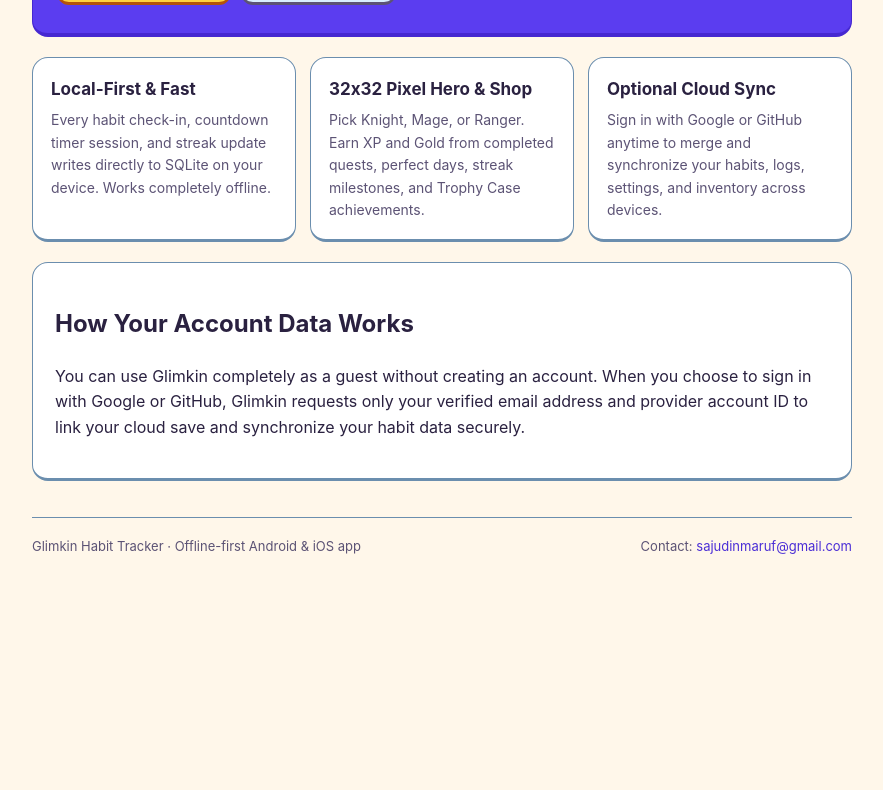
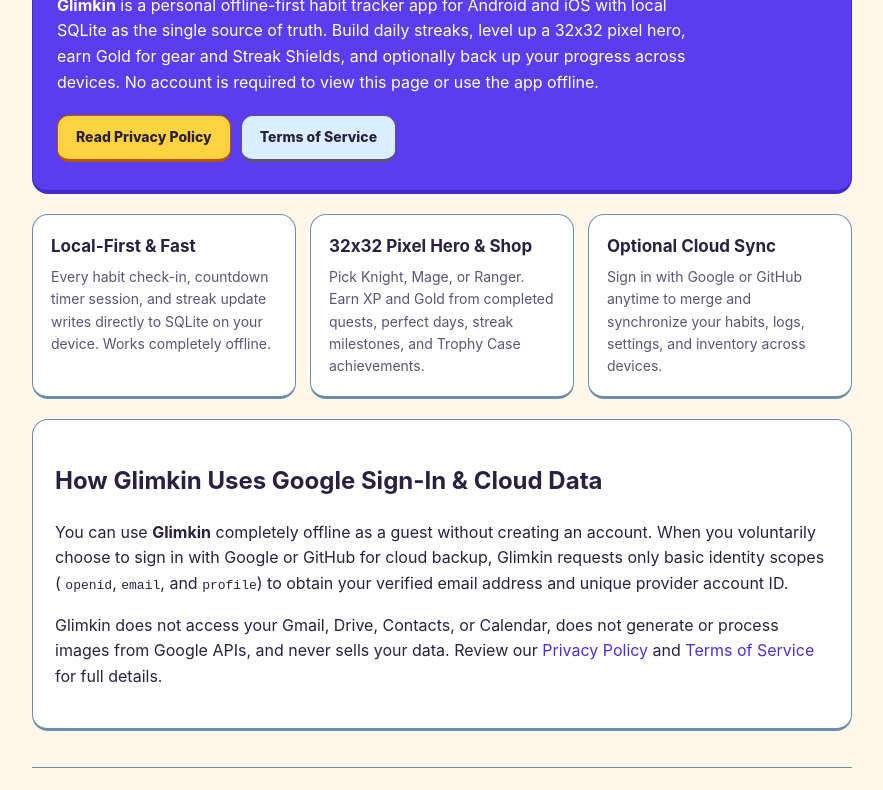
Before and after one commit to Udean777/habit_tracker, an Astro site in the folder apps/web/: page / in a window 1280 px wide. Shown: the part 370-1160 px from the top of the page, without its empty margins (198-1081 px from the left). Before the commit the page ends 983 px from the top, so only its background shows below. Built offline with nearby package versions, Linux system fonts and the light colour scheme; Astro itself is replaced by a stand-in of ours.

Commit message:
feat: polish OAuth callback and loading UI and align web pages with Google OAuth compliance

```diff
--- a/apps/web/src/pages/index.astro
+++ b/apps/web/src/pages/index.astro
@@ -19,14 +19,15 @@ import BaseLayout from "../layouts/BaseLayout.astro";
       />
       <div>
         <span class="badge">OFFLINE-FIRST QUEST TRACKER</span>
-        <h1>Turn everyday habits into daily quests.</h1>
+        <h1>Glimkin: Turn everyday habits into daily quests.</h1>
       </div>
     </div>
     <p>
-      Glimkin is an offline-first habit tracker with local SQLite as the single
-      source of truth. Build daily streaks, level up a 32x32 pixel hero, earn
-      Gold for gear and Streak Shields, and optionally back up your progress
-      across devices.
+      <strong>Glimkin</strong> is a personal offline-first habit tracker app for
+      Android and iOS with local SQLite as the single source of truth. Build
+      daily streaks, level up a 32x32 pixel hero, earn Gold for gear and Streak
+      Shields, and optionally back up your progress across devices. No account
+      is required to view this page or use the app offline.
     </p>
     <div class="cta-row">
       <a href="/privacy" class="btn btn-accent">Read Privacy Policy</a>
@@ -59,12 +60,19 @@ import BaseLayout from "../layouts/BaseLayout.astro";
   </section>
 
   <section class="card">
-    <h2>How Your Account Data Works</h2>
+    <h2>How Glimkin Uses Google Sign-In &amp; Cloud Data</h2>
     <p>
-      You can use Glimkin completely as a guest without creating an account.
-      When you choose to sign in with Google or GitHub, Glimkin requests only
-      your verified email address and provider account ID to link your cloud
-      save and synchronize your habit data securely.
+      You can use <strong>Glimkin</strong> completely offline as a guest without
+      creating an account. When you voluntarily choose to sign in with Google or
+      GitHub for cloud backup, Glimkin requests only basic identity scopes (
+      <code>openid</code>, <code>email</code>, and <code>profile</code>) to
+      obtain your verified email address and unique provider account ID.
+    </p>
+    <p>
+      Glimkin does not access your Gmail, Drive, Contacts, or Calendar, does not
+      generate or process images from Google APIs, and never sells your data.
+      Review our <a href="/privacy">Privacy Policy</a> and{" "}
+      <a href="/terms">Terms of Service</a> for full details.
     </p>
   </section>
 </BaseLayout>
```
Also changed, not shown: apps/web/src/pages/privacy.md (+9 -6 lines).
